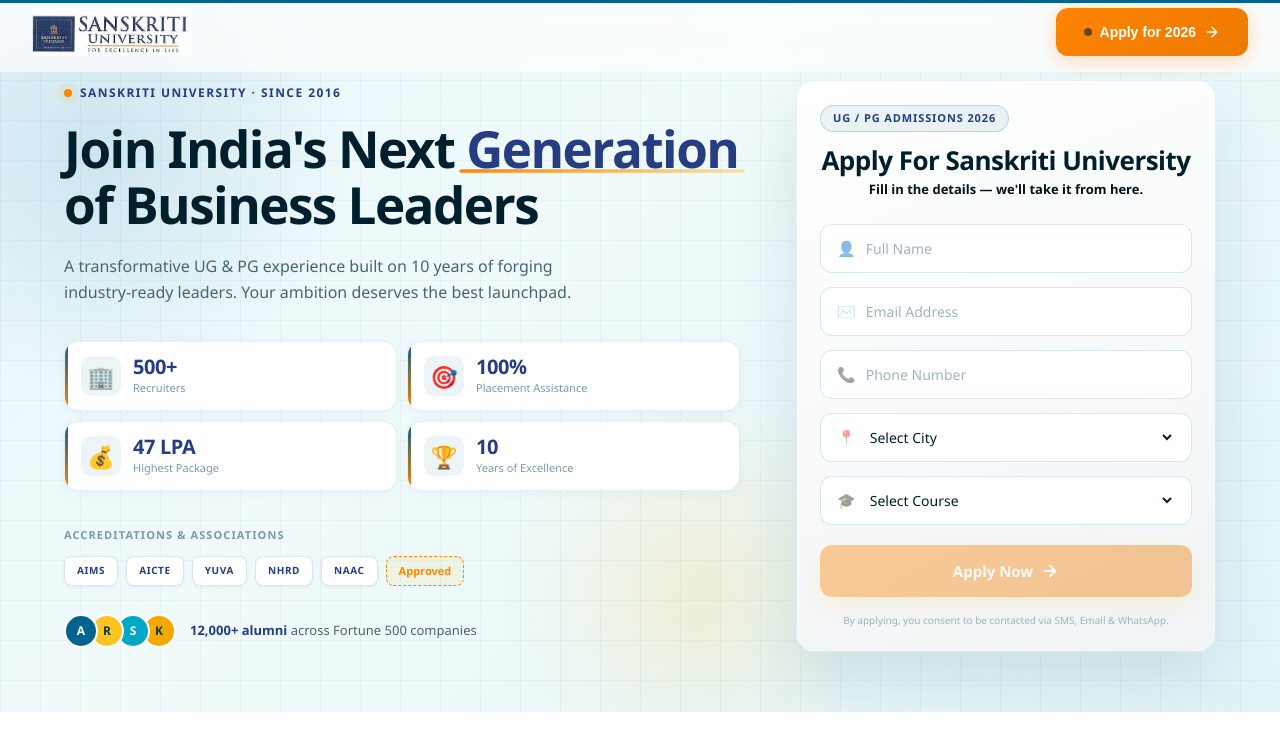
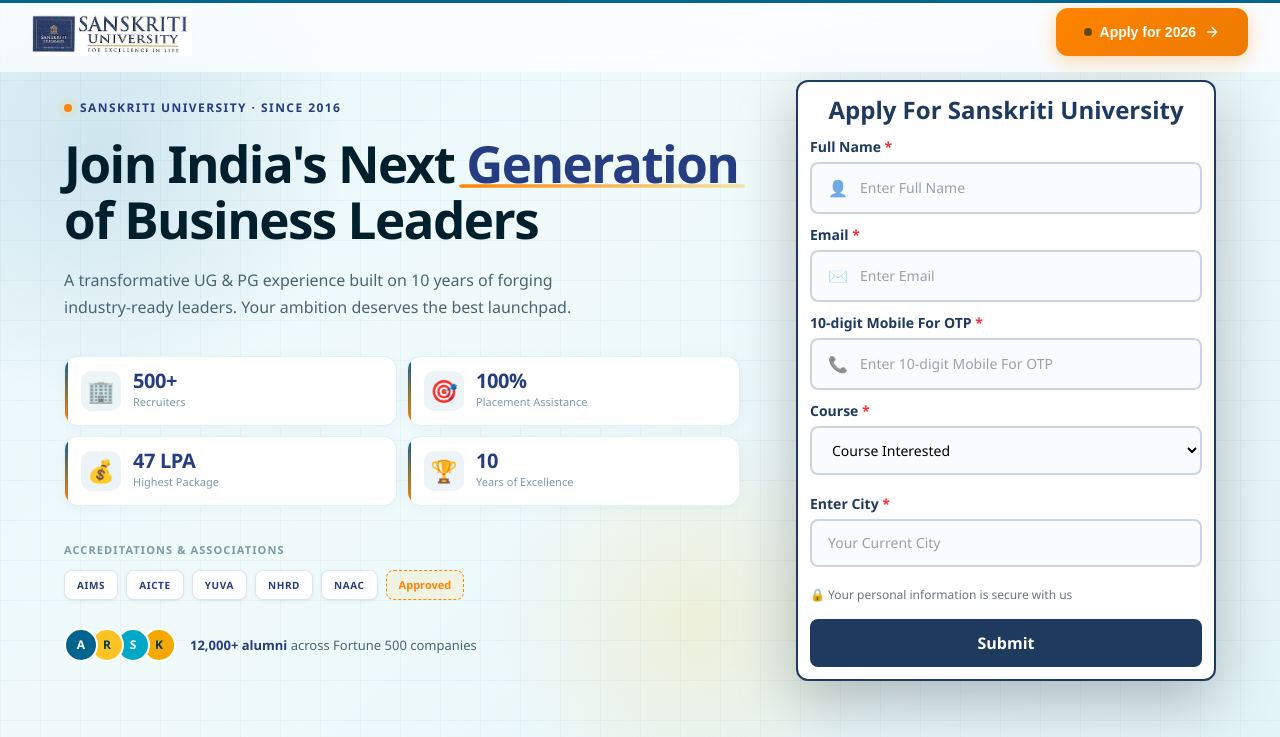
Before and after one commit to aragonani/sanskriti-university, a Next.js app: page /sanskriti-university in a window 1280 px wide. Shown: the top 737 px of the page. Built offline with nearby package versions, Linux system fonts and the light colour scheme.

Commit message:
modified register form component

```diff
--- a/components/colleges-components/sanskriti.tsx
+++ b/components/colleges-components/sanskriti.tsx
@@ -69,7 +69,7 @@
 
 
        <Modal isOpen={isModalOpen} onClose={() => handleCloseForm()}>
-        <RegisterForm formHeading={modalHeading}/>
+        <RegisterForm />
        </Modal>
     </div>
   )
--- a/components/register-form.tsx
+++ b/components/register-form.tsx
@@ -1,6 +1,7 @@
 "use client";
 
 import { useState } from "react";
+import { motion } from "framer-motion";
 
 const courses = [
   "B.Tech - All Branches",
@@ -35,33 +36,13 @@
 ];
 
 const cities = [
-  "Delhi NCR",
-  "Mumbai",
-  "Bengaluru",
-  "Faridabad",
-  "Ghaziabad",
-  "Meerut",
-  "Aligarh",
-  "Agra",
-  "Hyderabad",
-  "Chennai",
-  "Pune",
-  "Kolkata",
-  "Ahmedabad",
-  "Jaipur",
-  "Lucknow",
-  "Gurugram",
-  "Noida",
-  "Chandigarh",
-  "Bhopal",
-  "Indore",
+  "Delhi NCR","Mumbai","Bengaluru","Faridabad","Ghaziabad","Meerut",
+  "Aligarh","Agra","Hyderabad","Chennai","Pune","Kolkata",
+  "Ahmedabad","Jaipur","Lucknow","Gurugram","Noida",
+  "Chandigarh","Bhopal","Indore",
 ];
 
-interface Props {
-  formHeading?: string;
-}
-
-export default function RegisterForm({ formHeading }: Props) {
+export default function RegisterForm() {
   const [form, setForm] = useState({
     name: "",
     email: "",
@@ -70,134 +51,58 @@
     course: "",
   });
 
-  const [submitted, setSubmitted] = useState(false);
   const [focused, setFocused] = useState<string | null>(null);
-  const [loading, setLoading] = useState(false);
-  const [error, setError] = useState(false);
 
   const handleChange = (
     e: React.ChangeEvent<HTMLInputElement | HTMLSelectElement>
   ) => setForm({ ...form, [e.target.name]: e.target.value });
 
-  const handleSubmit = async (e: React.MouseEvent<HTMLButtonElement>) => {
-    e.preventDefault();
-    setLoading(true);
-    setError(false);
+  return (
+    <div
+      className="
+      w-full max-w-md mx-auto
+      bg-white
+      rounded-xl
+      p-3
 
-    try {
-      const res = await fetch("/api/send-lead", {
-        method: "POST",
-        headers: { "Content-Type": "application/json" },
-        body: JSON.stringify(form),
-      });
+      /* 🔥 MAIN DIFFERENCE */
+      border-2 border-[#1e3a5f]
+      shadow-[0_20px_60px_rgba(0,0,0,0.25)]
 
-      if (!res.ok) throw new Error("Failed to submit form");
-      setSubmitted(true);
-    } catch {
-      setError(true);
-    } finally {
-      setLoading(false);
-    }
-  };
-
-  if (submitted) {
-    return (
-      <div className="flex flex-col items-center justify-center min-h-30 text-center px-6
-      w-full rounded-[18px] p-6
-      bg-[linear-gradient(160deg,#ffffff_0%,#f7f9fa_60%,#f0f4f6_100%)]
-      shadow-[0_32px_64px_rgba(0,64,100,0.12),inset_0_0_0_1px_rgba(0,100,143,0.08)]">
-
-        <div className="mb-6 animate-[pop-in_0.5s_ease_forwards]">
-          <svg width="64" height="64" viewBox="0 0 64 64" fill="none">
-            <circle cx="32" cy="32" r="32" fill="#fcc423" fillOpacity="0.15" />
-            <circle cx="32" cy="32" r="24" fill="#fcc423" fillOpacity="0.25" />
-            <path
-              d="M20 33l9 9 15-18"
-              stroke="#fcc423"
-              strokeWidth="3"
-              strokeLinecap="round"
-              strokeLinejoin="round"
-            />
-          </svg>
-        </div>
-
-        <h3 className="text-2xl font-bold text-[#001f2d] mb-2">
-          You're In!
-        </h3>
-
-        <p className="text-[#4a6570] text-sm leading-relaxed">
-          Our admissions team will reach out to you within 24 hours.
-        </p>
-
-        <button
-          onClick={() => {
-            setSubmitted(false);
-            setForm({
-              name: "",
-              email: "",
-              phone: "",
-              city: "",
-              course: "",
-            });
-          }}
-          className="mt-8 text-xs text-[#ff8400] underline underline-offset-4 opacity-70 hover:opacity-100"
+      backdrop-blur-sm
+    "
     >
-          Submit another enquiry
-        </button>
-      </div>
-    );
-  }
-
-  const fields = [
-    { name: "name", placeholder: "Full Name", type: "text", icon: "👤" },
-    { name: "email", placeholder: "Email Address", type: "email", icon: "✉️" },
-    { name: "phone", placeholder: "Phone Number", type: "tel", icon: "📞" },
-  ];
-
-  return (
-    <div className="w-full max-w-full rounded-[18px] p-6
-    bg-[linear-gradient(160deg,#ffffff_0%,#f7f9fa_60%,#f0f4f6_100%)]
-    shadow-[0_32px_64px_rgba(0,64,100,0.12),inset_0_0_0_1px_rgba(0,100,143,0.08)]
-    relative overflow-hidden">
-
-      {/* Header */}
-      <div>
-        <div className="inline-block bg-[rgba(0,100,143,0.08)] border border-[rgba(0,100,143,0.2)]
-        text-[#263d81] text-[11px] font-semibold tracking-[0.08em] uppercase px-3 py-1 rounded-full mb-3">
-          {formHeading
-            ? `${formHeading} Admissions 2026`
-            : "UG / PG Admissions 2026"}
-        </div>
-
-        <h2 className="text-[26px] font-extrabold text-[#001f2d] text-center leading-tight tracking-[-0.02em] mb-1">
+      {/* Heading */}
+      <h2 className="text-2xl font-bold text-[#1e3a5f] text-center mb-2">
         Apply For Sanskriti University
       </h2>
 
-        <p className="text-[13px] text-center text-[#051218] font-semibold mb-6">
-          Fill in the details — we'll take it from here.
-        </p>
-      </div>
-
-      {/* Fields */}
-      <div className="flex flex-col gap-[14px]">
-        {fields.map((f) => (
+      {/* Input Field */}
+      {[
+        { name: "name", label: "Full Name", icon: "👤" },
+        { name: "email", label: "Email", icon: "✉️" },
+        { name: "phone", label: "10-digit Mobile For OTP", icon: "📞" },
+      ].map((f) => (
+        <div key={f.name} className="mb-2">
+          <label className="text-sm font-semibold text-[#1e3a5f]">
+            {f.label} <span className="text-red-500">*</span>
+          </label>
 
           <div
-            key={f.name}
-            className={`flex items-center gap-[10px] w-full px-4 rounded-xl border-[1.5px] bg-white transition-all
+            className={`
+            flex items-center gap-3 mt-1 px-4 py-3 rounded-lg bg-[#f9fbfc]
+            border-2
             ${
               focused === f.name
-                ? "border-[#263d81] bg-[#f0f8fc] shadow-[0_0_0_3px_rgba(0,100,143,0.08)]"
-                : "border-[rgba(0,100,143,0.15)] hover:border-[rgba(0,100,143,0.3)]"
-            }`}
+                ? "border-[#1e3a5f]"
+                : "border-[#cbd5e1]"
+            }
+          `}
           >
-
-            <span className="text-[15px] opacity-50">{f.icon}</span>
+            <span className="opacity-60">{f.icon}</span>
 
             <input
               name={f.name}
-              type={f.type}
-              placeholder={f.placeholder}
               value={(form as any)[f.name]}
               onChange={(e) => {
                 if (f.name === "phone") {
@@ -205,56 +110,22 @@
                     .replace(/\D/g, "")
                     .slice(0, 10);
                   setForm({ ...form, phone: value });
-                } else {
-                  handleChange(e);
-                }
+                } else handleChange(e);
               }}
               onFocus={() => setFocused(f.name)}
               onBlur={() => setFocused(null)}
-              autoComplete="off"
-              className="flex-1 bg-transparent outline-none text-[#001f2d] text-[14px] py-[13px] placeholder:text-[#9db5be]"
+              placeholder={`Enter ${f.label}`}
+              className="w-full bg-transparent outline-none text-sm text-black placeholder:text-gray-400"
             />
+          </div>
         </div>
       ))}
 
-        {/* City */}
-        <div
-          className={`flex items-center gap-[10px] w-full px-4 rounded-xl border-[1.5px] bg-white transition-all
-          ${
-            focused === "city"
-              ? "border-[#263d81] bg-[#f0f8fc] shadow-[0_0_0_3px_rgba(0,100,143,0.08)]"
-              : "border-[rgba(0,100,143,0.15)]"
-          }`}
-        >
-          <span className="text-[15px] opacity-50">📍</span>
-
-          <select
-            name="city"
-            value={form.city}
-            onChange={handleChange}
-            onFocus={() => setFocused("city")}
-            onBlur={() => setFocused(null)}
-            className="flex-1 bg-transparent outline-none text-[#001f2d] text-[14px] py-[13px]"
-          >
-            <option value="" disabled>
-              Select City
-            </option>
-            {cities.map((c) => (
-              <option key={c}>{c}</option>
-            ))}
-          </select>
-        </div>
-
       {/* Course */}
-        <div
-          className={`flex items-center gap-[10px] w-full px-4 rounded-xl border-[1.5px] bg-white transition-all
-          ${
-            focused === "course"
-              ? "border-[#263d81] bg-[#f0f8fc] shadow-[0_0_0_3px_rgba(0,100,143,0.08)]"
-              : "border-[rgba(0,100,143,0.15)]"
-          }`}
-        >
-          <span className="text-[15px] opacity-50">🎓</span>
+      <div className="mb-4">
+        <label className="text-sm font-semibold text-[#1e3a5f]">
+          Course <span className="text-red-500">*</span>
+        </label>
 
         <select
           name="course"
@@ -262,62 +133,72 @@
           onChange={handleChange}
           onFocus={() => setFocused("course")}
           onBlur={() => setFocused(null)}
-            className="flex-1 bg-transparent outline-none text-[#001f2d] text-[14px] py-[13px]"
+          className={`w-full mt-1 px-4 py-3 rounded-lg bg-[#f9fbfc] border-2 text-sm text-black placeholder:text-gray-400
+          ${
+            focused === "course"
+              ? "border-[#1e3a5f]"
+              : "border-[#cbd5e1]"
+          }`}
         >
-            <option value="" disabled>
-              Select Course
-            </option>
+          <option value="">Course Interested</option>
           {courses.map((c) => (
             <option key={c}>{c}</option>
           ))}
         </select>
       </div>
+
+      {/* City */}
+      <div className="mb-5">
+        <label className="text-sm font-semibold text-[#1e3a5f]">
+          Enter City <span className="text-red-500">*</span>
+        </label>
+
+        <input
+          name="city"
+          value={form.city}
+          onChange={handleChange}
+          onFocus={() => setFocused("city")}
+          onBlur={() => setFocused(null)}
+          placeholder="Your Current City"
+          className={`w-full mt-1 px-4 py-3 rounded-lg bg-[#f9fbfc] border-2 text-sm text-black placeholder:text-gray-400
+          ${
+            focused === "city"
+              ? "border-[#1e3a5f]"
+              : "border-[#cbd5e1]"
+          }`}
+        />
       </div>
 
-      {/* Submit */}
-      <button
-        onClick={handleSubmit}
-        disabled={
-          !form.name ||
-          !form.email ||
-          form.phone.length !== 10 ||
-          !form.city ||
-          !form.course
-        }
-        className="flex items-center justify-center gap-2 w-full mt-5 p-[15px]
-        rounded-xl text-white font-extrabold text-[15px]
-        bg-[linear-gradient(135deg,#ff8400_0%,#ed7a00_100%)]
-        shadow-[0_8px_24px_rgba(252,196,35,0.35)]
-        hover:shadow-[0_12px_32px_rgba(252,196,35,0.5)]
-        hover:-translate-y-[2px]
-        active:translate-y-0
-        transition-all
-        disabled:opacity-40 disabled:cursor-not-allowed"
-      >
-        <span>{loading ? "Sending..." : "Apply Now"}</span>
-
-        {!loading && (
-          <svg width="18" height="18" viewBox="0 0 24 24" fill="none">
-            <path
-              d="M5 12h14M12 5l7 7-7 7"
-              stroke="white"
-              strokeWidth="2.5"
-              strokeLinecap="round"
-              strokeLinejoin="round"
-            />
-          </svg>
-        )}
-      </button>
-
-      <p className="text-[10px] text-[#9db5be] text-center mt-4">
-        By applying, you consent to be contacted via SMS, Email & WhatsApp.
+      {/* Security Note */}
+      <p className="text-xs text-gray-500 flex items-center gap-2 mb-4">
+        🔒 Your personal information is secure with us
       </p>
 
-      {error && (
-        <p className="text-red-400 text-xs text-center mt-2">
-          Something went wrong. Please try again.
-        </p>
-      )}
+      {/* Button */}
+      <button
+        className="
+        w-full py-3 rounded-lg relative overflow-hidden
+        bg-[#1e3a5f]
+        text-white font-semibold
+        hover:bg-[#16324f]
+        transition
+      "
+      >
+        Submit
+
+        <motion.div
+            className="absolute inset-0 w-1/4 bg-linear-to-r from-transparent via-white to-transparent opacity-60"
+            animate={{
+              x: ["-100%", "400%"],
+            }}
+            transition={{
+              repeat: Infinity,
+              duration: 1,
+              ease: "linear",
+              repeatDelay: 4,
+            }}
+          />
+      </button>
     </div>
   );
 }
```
Lines whose indentation alone changed are shown as unchanged.
